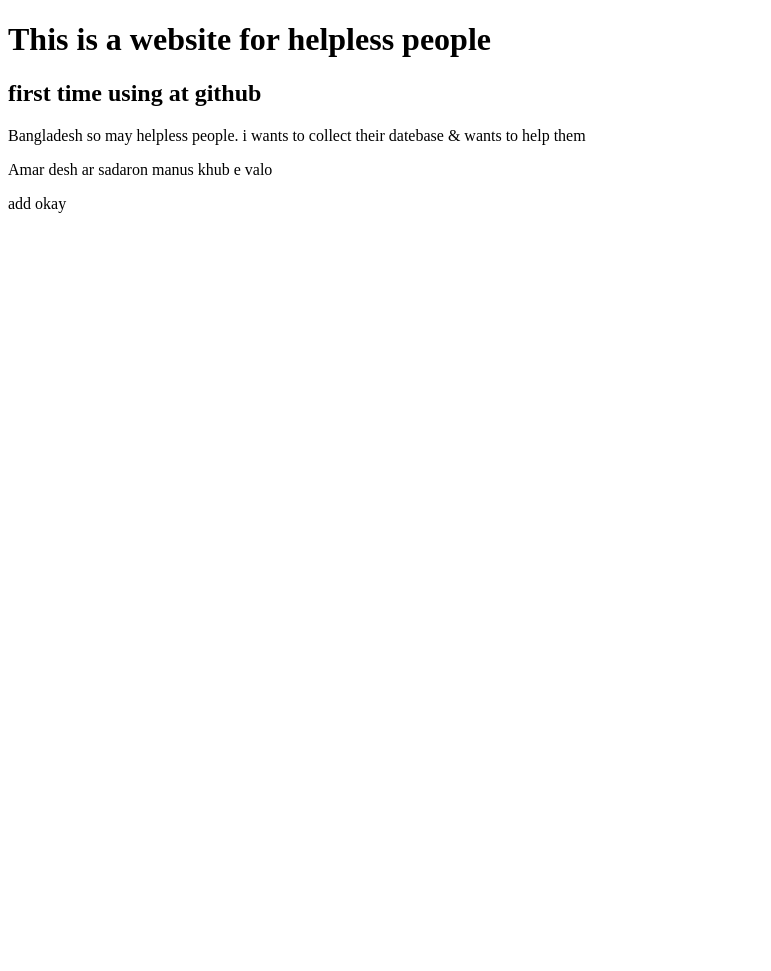
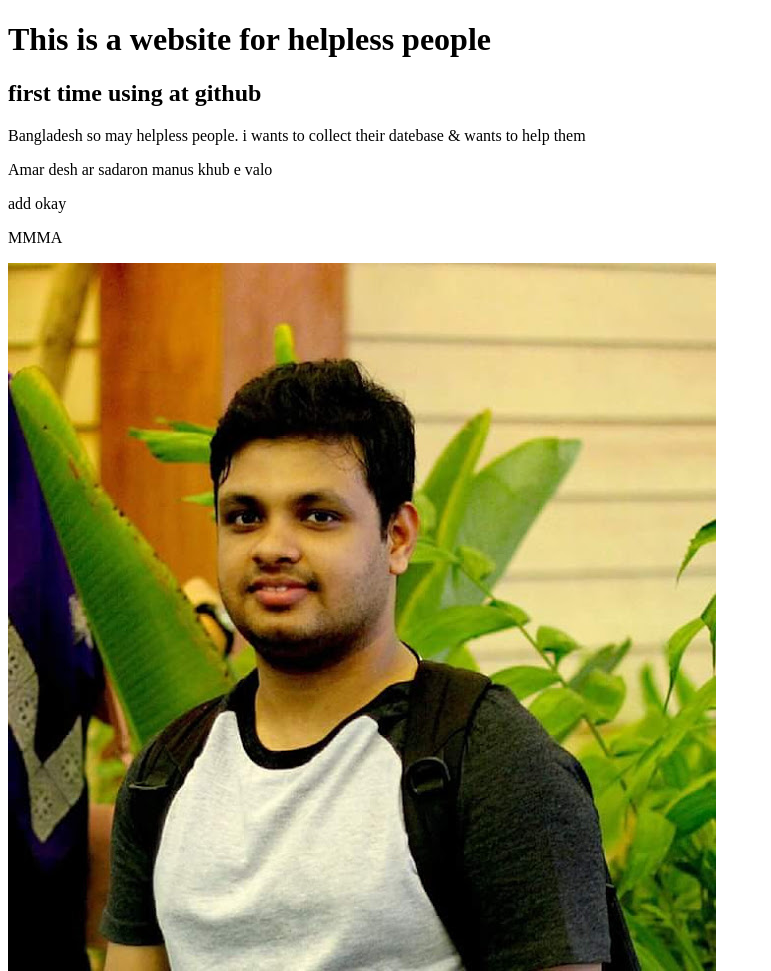
Before and after one commit to najmulhasan/my-website-, a plain HTML site: page index.html in a window 1280 px wide. Shown: the whole page, without its empty margins (0-771 px from the left). Before the commit the page ends 800 px from the top, so only its background shows below. Drawn offline with Linux system fonts and the light colour scheme.

Commit message:
add image

```diff
--- a/index.html
+++ b/index.html
@@ -11,5 +11,7 @@
     <P>Bangladesh so may helpless people. i wants to collect their datebase & wants to help them</P>
     <p>Amar desh ar sadaron manus khub e valo</p>
     <p>add okay</p>
+    <P>MMMA</P>
+    <img src="image/nazmul.jpg" alt="">
 </body>
 </html>
```
Also changed, not shown: image/nazmul.jpg (added).
